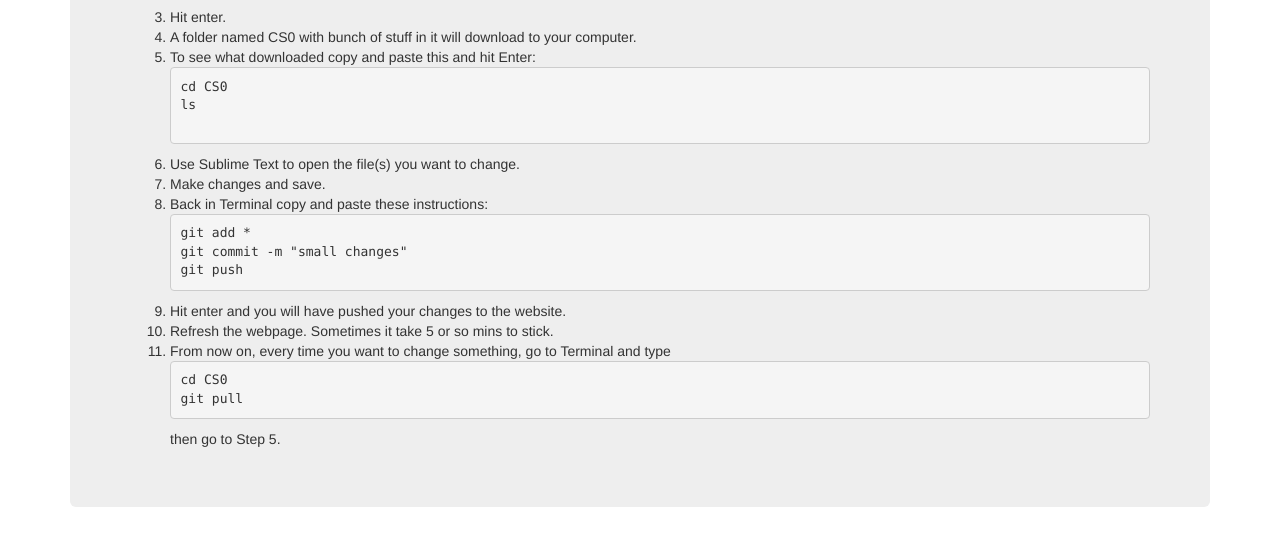
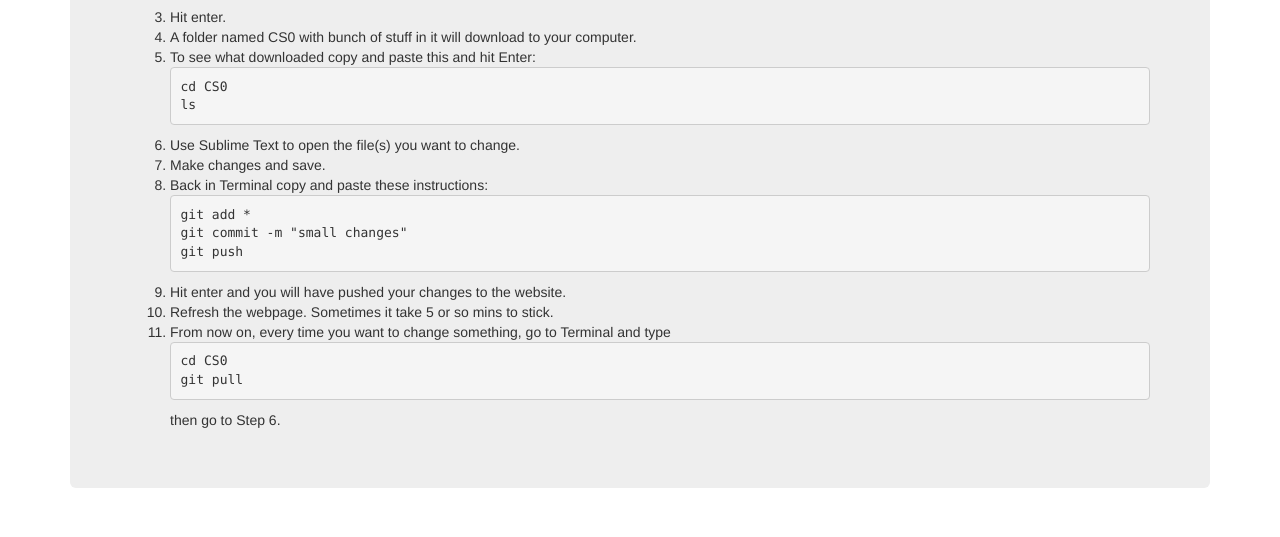
Before and after one commit to daltonschool/CS0, a plain HTML site: page index.html in a window 1280 px wide. Shown: the part 485-1022 px from the top of the page. Drawn offline with nearby package versions, Linux system fonts and the light colour scheme.

Commit message:
updated instructions

```diff
--- a/index.html
+++ b/index.html
@@ -37,8 +37,7 @@
 				<li>To see what downloaded copy and paste this and hit Enter:
 					<pre>
 cd CS0
-ls
-					</pre></li>
+ls</pre></li>
 				<li>Use Sublime Text to open the file(s) you want to change.</li>
 				<li>Make changes and save.</li>
 				<li>Back in Terminal copy and paste these instructions:
@@ -51,8 +50,7 @@ git push</pre></li>
 				<li>From now on, every time you want to change something, go to Terminal and type
 				<pre>
 cd CS0
-git pull
-</pre> then go to Step 5.</li>
+git pull</pre> then go to Step 6.</li>
 			</ol>
 		</div>
 
```
